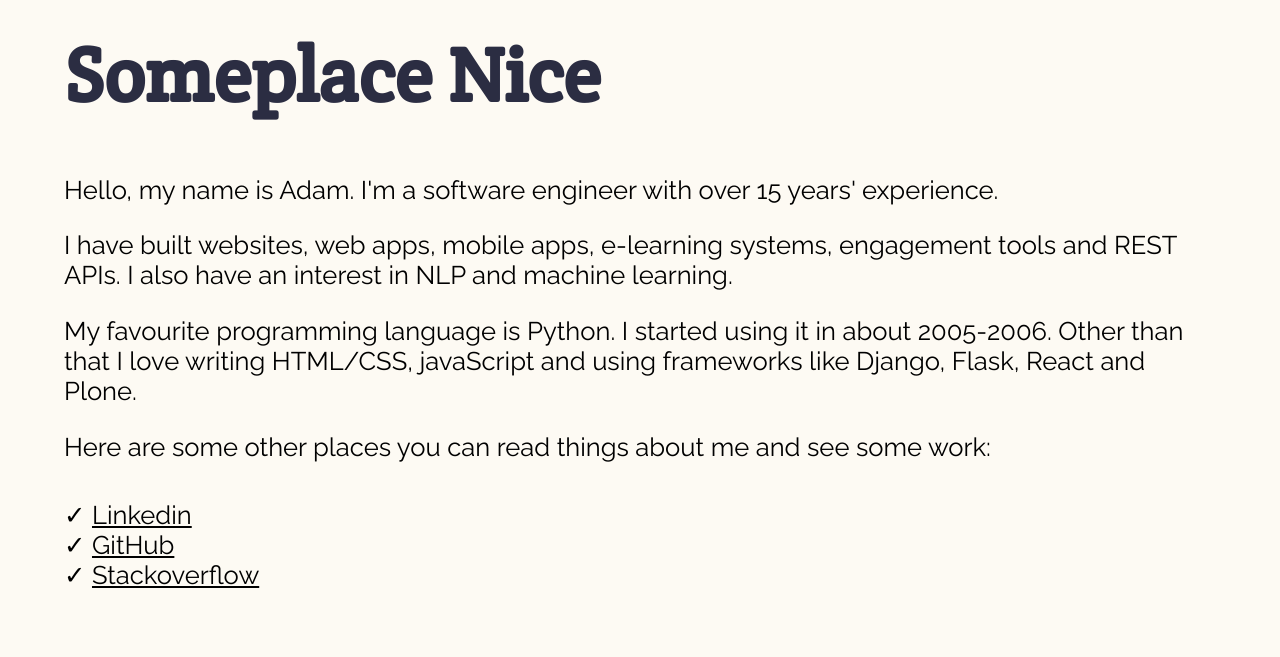
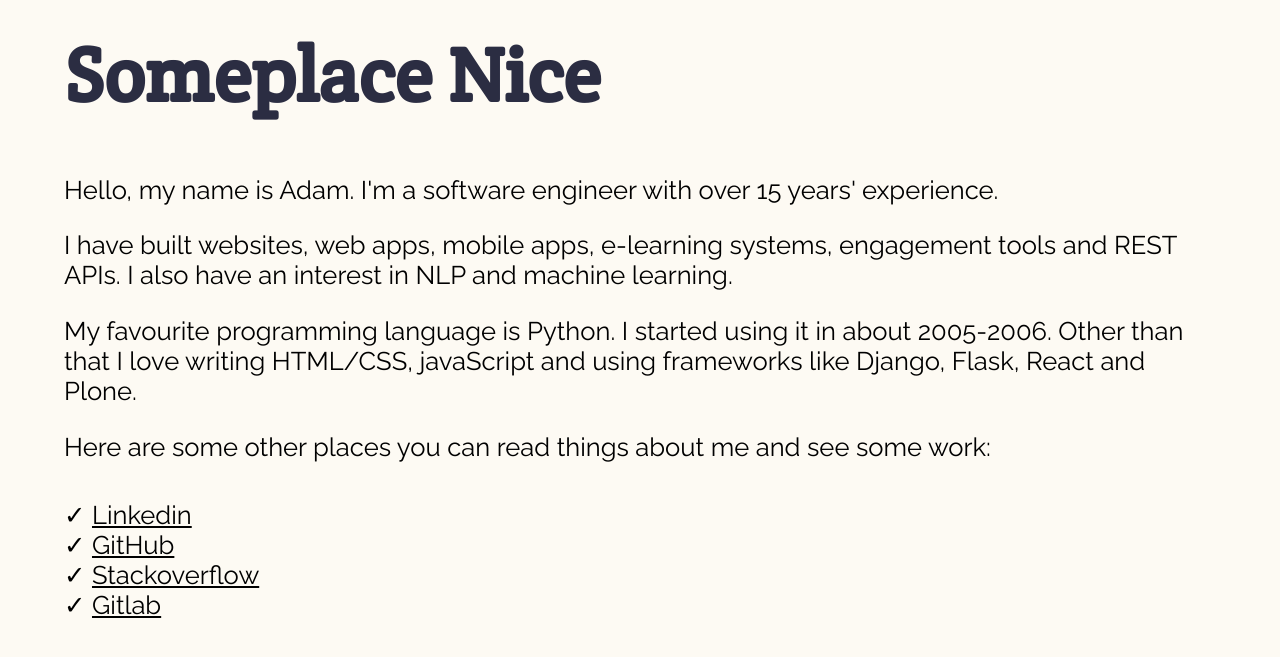
Before and after one commit to adamcheasley/adamcheasley.github.io, a Jekyll site: the page index.html, which Jekyll copies as it is, in a window 1280 px wide. Shown: the top 657 px of the page. Built offline with Jekyll 4.4.1, drawn with Linux system fonts in a browser that asks for light colours.

Commit message:
Add link to gitlab account

```diff
--- a/index.html
+++ b/index.html
@@ -32,6 +32,7 @@
       <li><a href="https://www.linkedin.com/in/adamcheasley/">Linkedin</a></li>
       <li><a href="https://github.com/adamcheasley">GitHub</a></li>
       <li><a href="https://stackoverflow.com/users/2964442/adamfc">Stackoverflow</a></li>
+      <li><a href="https://gitlab.com/adamcheasley">Gitlab</a></li>
     </ul>
   </body>
 </html>
```
